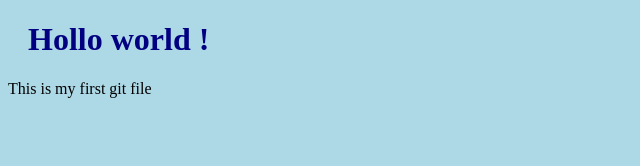
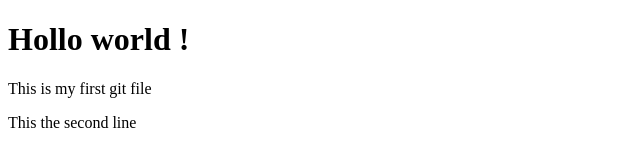
Before and after one commit to sherpacoding/first-repo, a plain HTML site: page index.html in a window 1280 px wide. Shown: the whole page, without its empty margins (0-640 px from the left). Drawn offline with Linux system fonts and the light colour scheme.

Commit message:
commiting the files with out staging

```diff
--- a/index.html
+++ b/index.html
@@ -5,10 +5,11 @@
     <meta http-equiv="X-UA-Compatible" content="IE=edge" />
     <meta name="viewport" content="width=device-width, initial-scale=1.0" />
     <title>First git practice</title>
-    <link rel="stylesheet" href="style.css" />
+    <link rel="stylesheet" href="style.cssgit" />
   </head>
   <body>
     <h1>Hollo world !</h1>
     <p>This is my first git file</p>
+    <p>This the second line</p>
   </body>
 </html>
```
